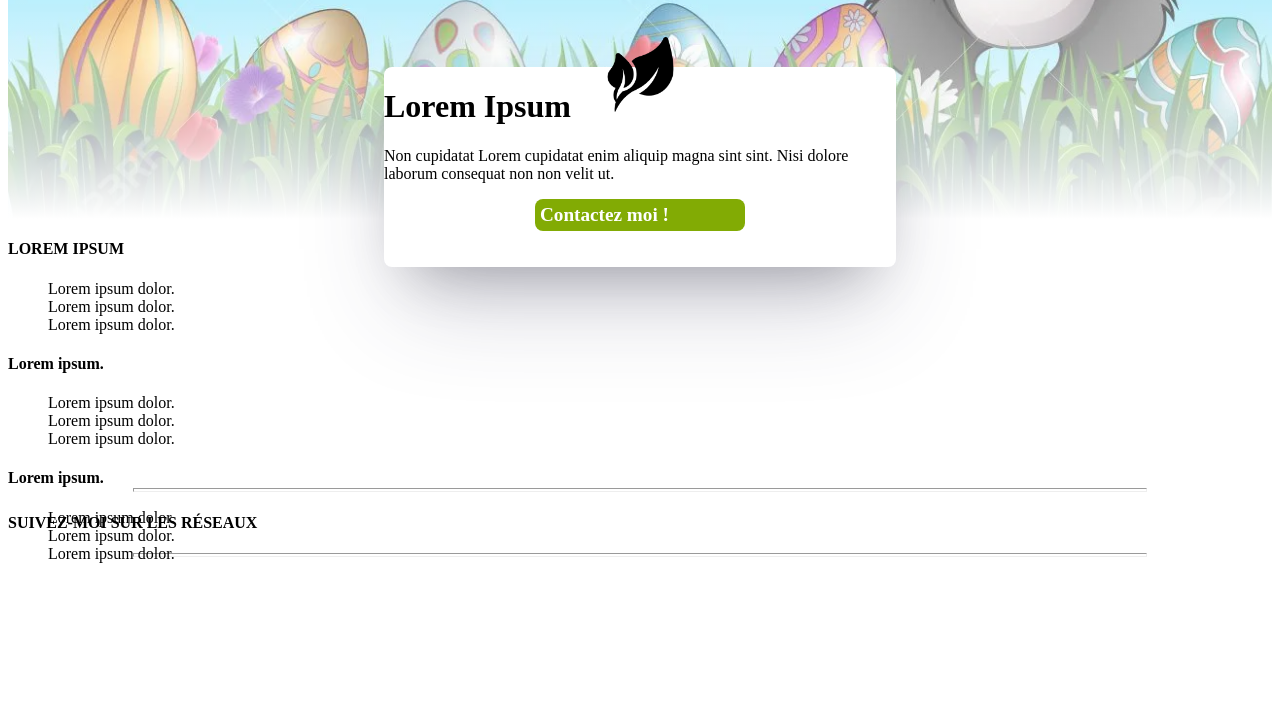
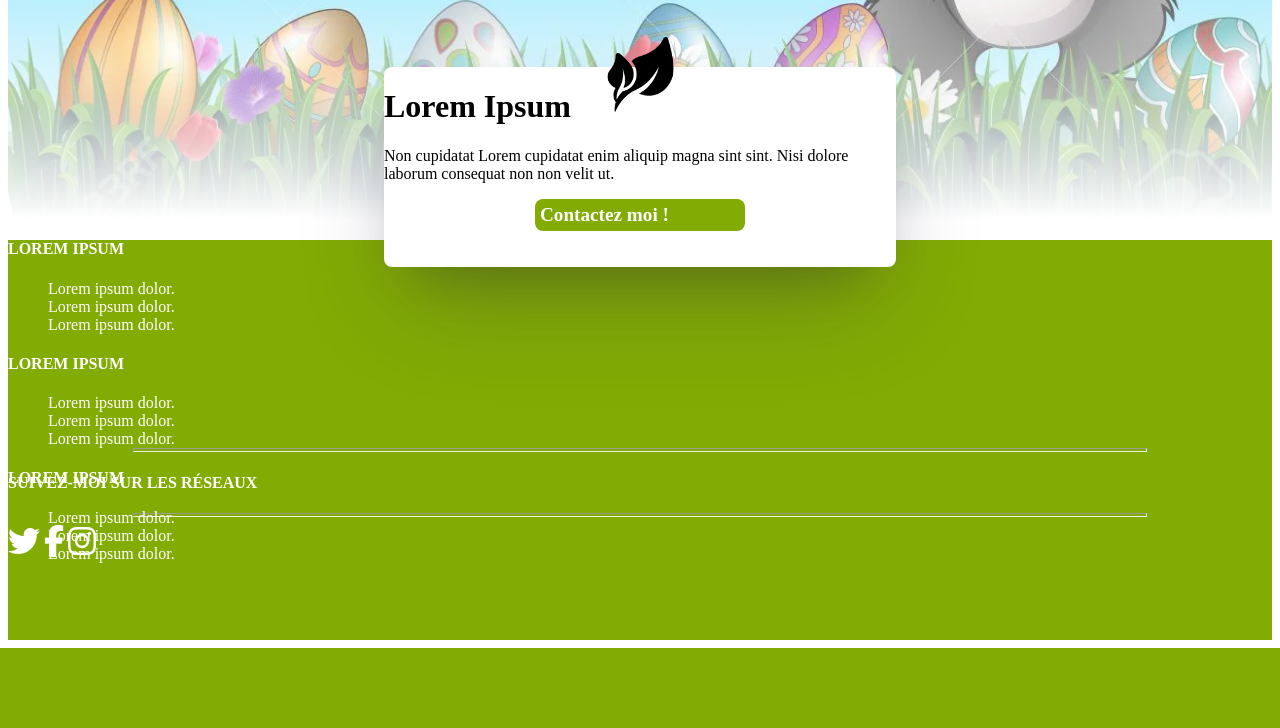
Before and after one commit to DiEz-HPC/Assistante-Maternelle, a Symfony app: template templates/home/index.html.twig in a window 1280 px wide. Shown: the part 589-1317 px from the top of the page. After the commit the page ends 1237 px from the top, so only its background shows below. Run offline with Twig, Linux system fonts and the light colour scheme; the template is opened without the code that fills it, so the values that code supplies are empty; style sheets or scripts are compiled from the project's sources; some libraries are stand-ins or nearby versions.

Commit message:
skeleton footer

```diff
--- a/assets/styles/footer.scss
+++ b/assets/styles/footer.scss
@@ -1,7 +1,9 @@
 @import "variables";
 
 .footer {
-    height: 60vh;
+    height: 50vh;
+    background-color: $flash-color;
+    color: $light-color;
 
     .block-top {
         height: 50%;
@@ -17,4 +19,10 @@
             height: 2px;
         }
     }
+
+    .block-bottom {
+       i {
+           font-size: 2em;
+       }
+    }
 }
--- a/templates/base.html.twig
+++ b/templates/base.html.twig
@@ -8,7 +8,10 @@
     </head>
     <body>
         {% block body %}{% endblock %}
-        {% block javascripts %}{{ encore_entry_script_tags('app') }}{% endblock %}
+        {% block javascripts %}
+            <script src="https://kit.fontawesome.com/eefa8b6139.js" crossorigin="anonymous"></script>
+            {{ encore_entry_script_tags('app') }}
+        {% endblock %}
     </body>
     {% block footer %}{% endblock %}
 </html>
--- a/templates/components/_footer.html.twig
+++ b/templates/components/_footer.html.twig
@@ -3,8 +3,8 @@
 {% endblock %}
 
 <footer class="footer d-flex flex-column mt-5">
-    <div class="block-top d-flex flex-column flex-sm-row">
-        <div class="block-top-left d-flex flex-column align-items-center col-12 col-sm-4 bg-primary">
+    <div class="block-top d-flex flex-column justify-content-center flex-sm-row">
+        <div class="block-top-left d-flex flex-column align-items-center justify-content-center col-12 col-sm-4">
             <h4>{{ "Lorem ipsum" | upper}}</h4>
             <ul class="p-0">
                 <li>Lorem ipsum dolor.</li>
@@ -12,16 +12,16 @@
                 <li>Lorem ipsum dolor.</li>
             </ul>
         </div>
-        <div class="block-top-center d-flex flex-column align-items-center col-12 col-sm-4 bg-secondary">
-            <h4>Lorem ipsum.</h4>
+        <div class="block-top-center d-flex flex-column align-items-center justify-content-center col-12 col-sm-4">
+            <h4>{{ "Lorem ipsum" | upper}}</h4>
             <ul class="p-0">
                 <li>Lorem ipsum dolor.</li>
                 <li>Lorem ipsum dolor.</li>
                 <li>Lorem ipsum dolor.</li>
             </ul>
         </div>
-        <div class="block-top-right d-flex flex-column align-items-center col-12 col-sm-4 bg-success">
-            <h4>Lorem ipsum.</h4>
+        <div class="block-top-right d-flex flex-column align-items-center justify-content-center col-12 col-sm-4">
+            <h4>{{ "Lorem ipsum" | upper}}</h4>
             <ul class="p-0">
                 <li>Lorem ipsum dolor.</li>
                 <li>Lorem ipsum dolor.</li>
@@ -29,7 +29,7 @@
             </ul>
         </div>
     </div>
-    <div class="separate d-flex col-12">
+    <div class="separate d-flex col-12 my-4">
         <div class="line-left d-flex justify-content-end pe-2 col-4">
             <hr>
         </div>
@@ -38,7 +38,9 @@
             <hr>
         </div>
     </div>
-    <div class="block-bottom">
-
+    <div class="block-bottom text-center">
+        <i class="fa-brands fa-twitter"></i>
+        <i class="fa-brands fa-facebook-f mx-5"></i>
+        <i class="fa-brands fa-instagram"></i>
     </div>
 </footer>
```
